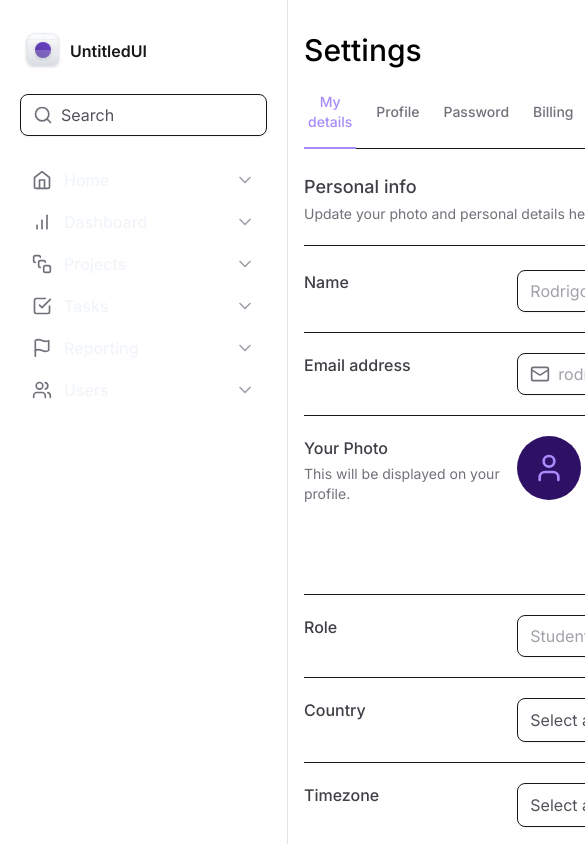
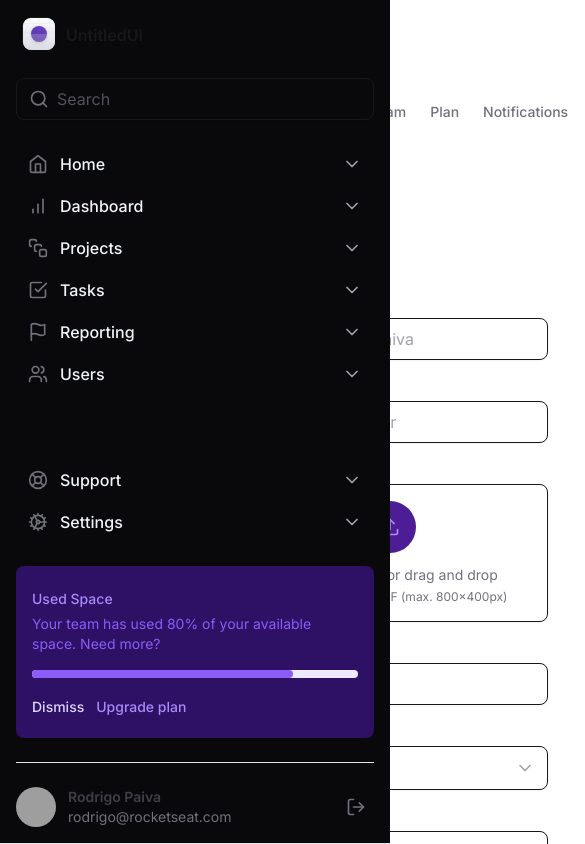
Before and after one commit to rdg-404/untitled-ui, a Next.js app: page / in a window 390 px wide. Shown: the top 844 px of the page, 585 px wide, since content can reach past the window. Built offline with nearby package versions, Linux system fonts and the light colour scheme; grey boxes are pictures that could not be loaded.

Commit message:
style-responsive sidebar

```diff
--- a/src/components/Form/FileInput/FileItem.tsx
+++ b/src/components/Form/FileInput/FileItem.tsx
@@ -49,14 +49,14 @@
       {state === 'error' ? (
         <div className="flex flex-1 flex-col items-start gap-1">
           <div className="flex flex-col">
-            <span className="text-error-700 text-sm font-medium">
+            <span className="text-sm font-medium text-error-700">
               Upload Failed! Try again...
             </span>
-            <span className="text-error-500 text-sm ">{name}</span>
+            <span className="text-sm text-error-500 ">{name}</span>
           </div>
           <button
             type="button"
-            className="text-error-700 hover:text-error-900 text-sm font-semibold"
+            className="text-sm font-semibold text-error-700 hover:text-error-900"
           >
             Try again
           </button>
--- a/src/components/Sidebar/index.tsx
+++ b/src/components/Sidebar/index.tsx
@@ -17,7 +17,7 @@
 
 export function Sidebar() {
   return (
-    <aside className=" flex flex-col gap-6 border-r border-zinc-200 px-5 py-8 dark:border-zinc-900 dark:text-zinc-300">
+    <aside className=" fixed bottom-0 left-0 right-0 top-0 z-20 flex flex-col gap-6 border-b border-zinc-200 bg-zinc-950 p-4 dark:border-zinc-900 dark:text-zinc-300 lg:relative lg:right-auto lg:w-80 lg:border-r lg:px-5 lg:py-8 ">
       <Logo />
       <Input.Root>
         <Input.Prefix>
```
